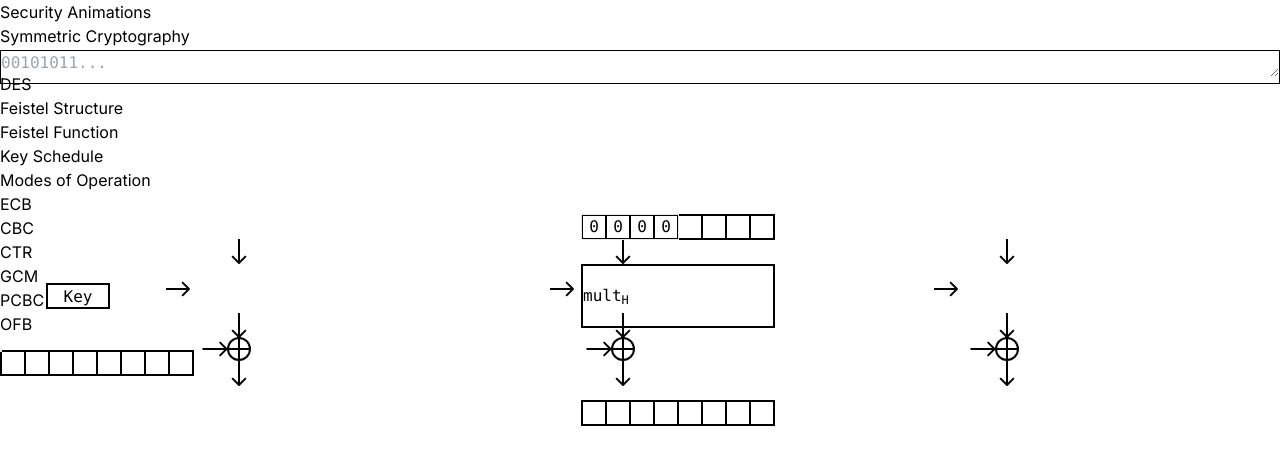
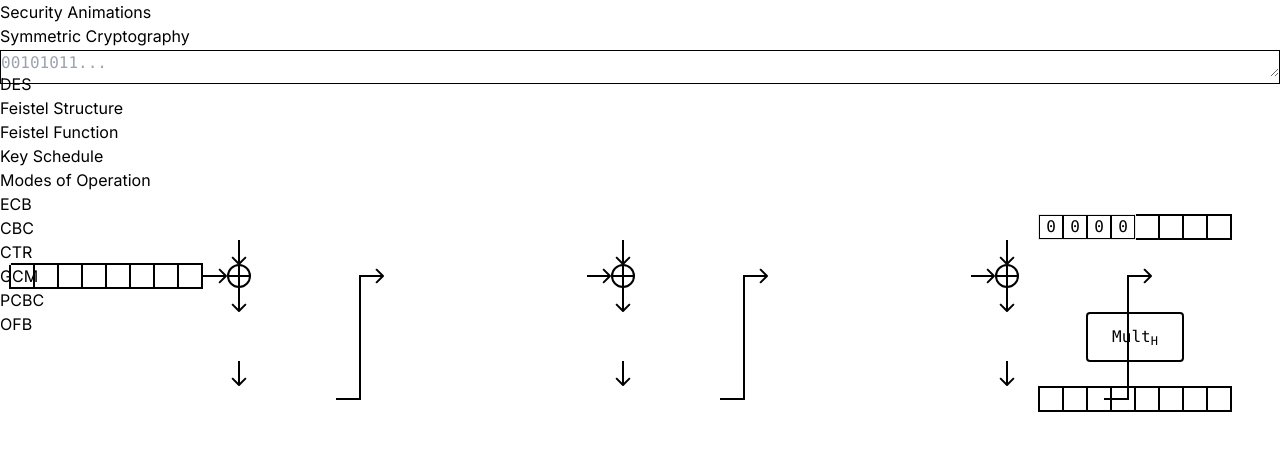
Before and after one commit to jmxor/cm3203-website, a Next.js app: page /symmetric-cryptography/block-ciphers/modes/gcm in a window 1280 px wide. Shown: the top 464 px of the page. Built offline with nearby package versions, Linux system fonts and the light colour scheme.

Commit message:
Add basic GCM animation

```diff
--- a/src/app/symmetric-cryptography/block-ciphers/modes/gcm/page.tsx
+++ b/src/app/symmetric-cryptography/block-ciphers/modes/gcm/page.tsx
@@ -116,22 +116,20 @@ function GMCSection(props: GCMSectionProps) {
   const {plaintextBlock, ciphertextBlock, encryptionKey, initialisationVector, animationStep, stepsPerBlock, index} = props;
   const currentBlock = Math.floor(animationStep / stepsPerBlock) == index;
   return (
-    <div className="relative w-full shrink-0 bg-[url('../../public/ctr-bg.svg')]">
+    <div className="relative w-full shrink-0 bg-[url('../../public/gcm-bg-0.svg')]">
 
-      <div className="absolute top-[69px] left-[46px] w-16 h-[26px] border-2 border-black text-center align-middle font-mono">Key</div>
-
-      <div className="absolute top-[136px]">
+      <div className="absolute top-[49px] left-[9px]">
         <BitBox8x1 content={plaintextBlock} contentVisible={true} />
       </div>
 
-      <div className="flex flex-col items-center justify-center ml-[76px]">
+      <div className="w-[194px] flex flex-col items-center justify-center ml-auto mr-12">
         <BitBox8x1
           content={initialisationVector + index.toString(2).padStart(4, '0')}
           contentVisible={currentBlock && animationStep % stepsPerBlock == 0}
         />
 
-        <div className="w-[194px] h-16 mt-6 mb-[72px] flex items-center border-2 border-black font-mono text-center">
-          <span className="text-center">mult<sub>H</sub></span>
+        <div className="w-[98px] h-[50px] mt-[72px] mb-6 flex items-center justify-center border-2 border-black rounded font-mono">
+          <p className="text-center">Mult<sub>H</sub></p>
         </div>
 
         <BitBox8x1
```
Also changed, not shown: public/gcm-bg-0.svg (added).
